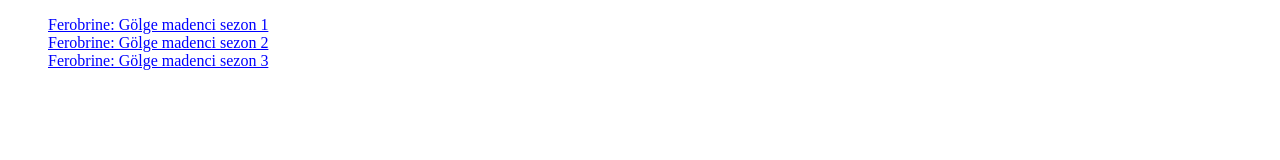
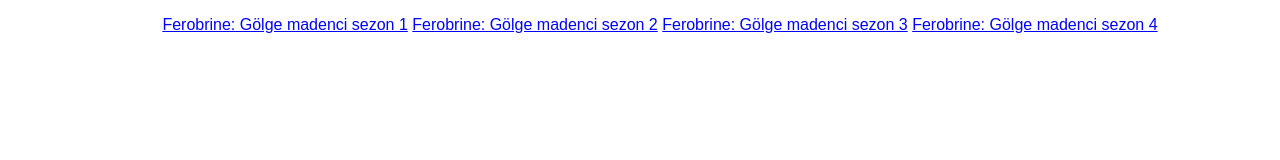
Before and after one commit to 4614s/ferobrine, a plain HTML site: page index.html in a window 1280 px wide. Drawn offline with Linux system fonts and the light colour scheme.

Commit message:
Update index.html

```diff
--- a/index.html
+++ b/index.html
@@ -1,16 +1,10 @@
 <!DOCTYPE html>
-<html lang="en">
+<html lang="tr">
 <head>
   <meta charset="UTF-8">
   <meta name="viewport" content="width=device-width, initial-scale=1.0">
   <meta http-equiv="X-UA-Compatible" content="ie=edge">
-  <style>
-    a {
-      display: block;
-      color: blue;
-      cursor: pointer;
-    }
-  </style>
+  <link rel="stylesheet" href="/all.css">
   <title>Ferobrine Minecraft</title>
 </head>
 <body>
@@ -18,6 +12,7 @@
     <a href="gölge-madenci/sezon1">Ferobrine: Gölge madenci sezon 1</a>
     <a href="gölge-madenci/sezon2">Ferobrine: Gölge madenci sezon 2</a>
     <a href="gölge-madenci/sezon3">Ferobrine: Gölge madenci sezon 3</a>
+    <a href="gölge-madenci/sezon4">Ferobrine: Gölge madenci sezon 4</a>
   </ul>
 </body>
 </html>
```
